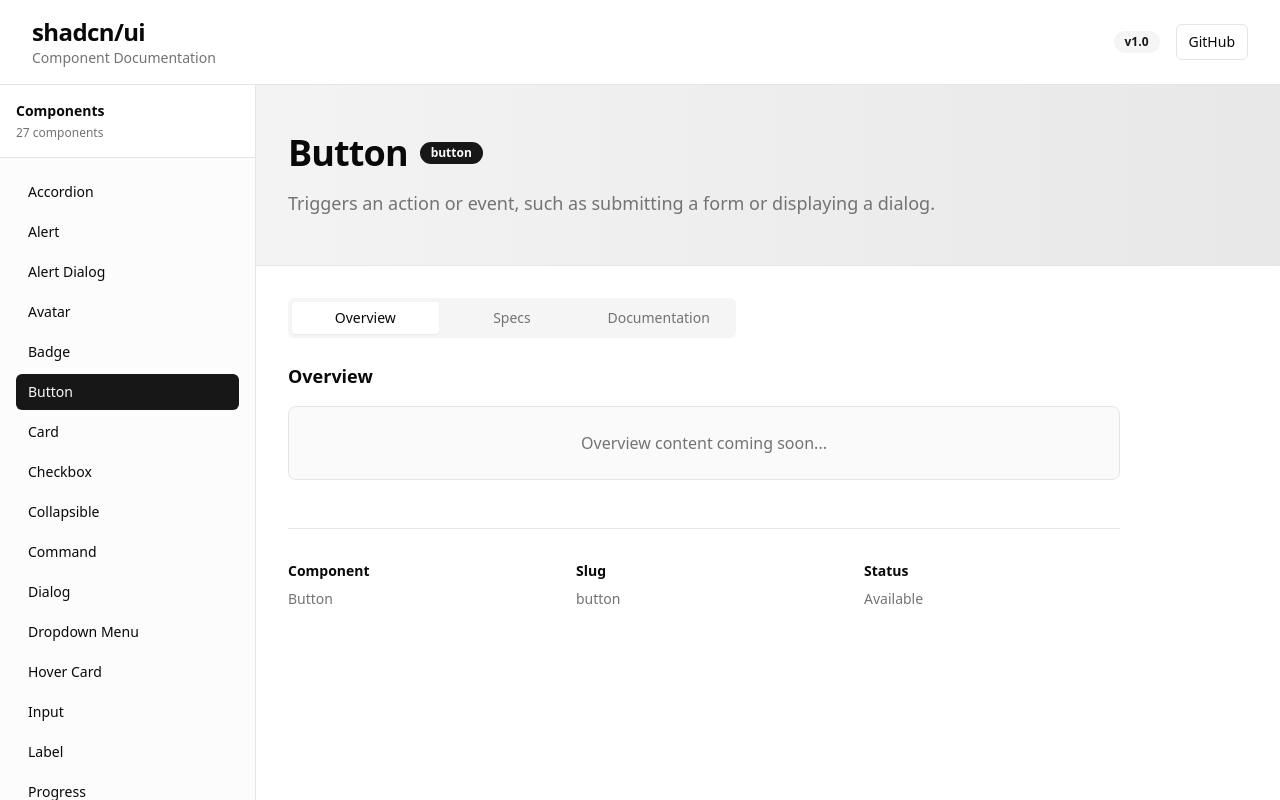
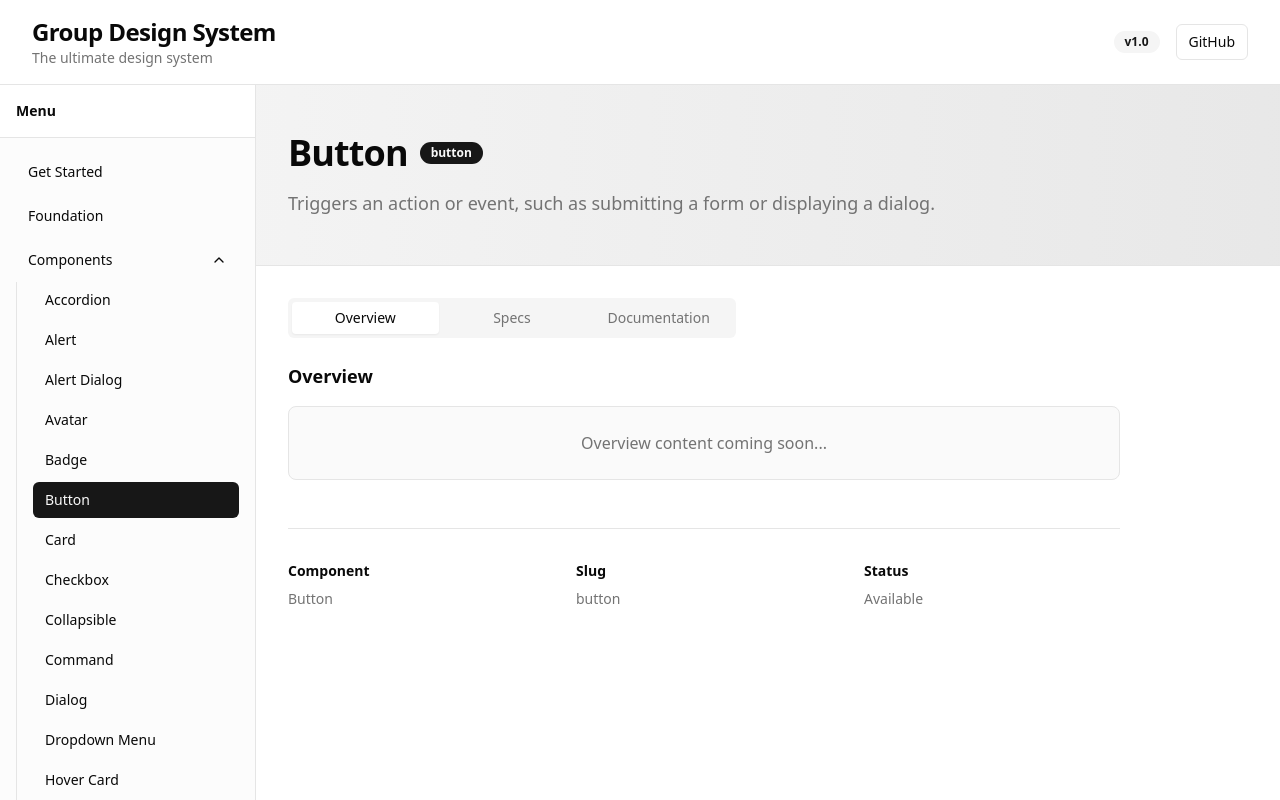
Before and after one commit to khoatran-git/design-system-nextjs, a Next.js app: page / in a window 1280 px wide. Shown: the top 800 px of the page. Built offline with nearby package versions, Linux system fonts and the light colour scheme.

Commit message:
feat: restructure sidebar menu with collapsible components and update branding

```diff
--- a/src/app/page.js
+++ b/src/app/page.js
@@ -4,6 +4,7 @@
 import { Button } from '../components/ui/button'
 import { Badge } from '../components/ui/badge'
 import { Tabs, TabsContent, TabsList, TabsTrigger } from '../components/ui/tabs'
+import { ChevronDown } from 'lucide-react'
 
 const COMPONENTS = [
   { name: 'Accordion', slug: 'accordion' },
@@ -65,8 +66,15 @@
   'tooltip': 'A popup that displays information related to an element when the element receives keyboard focus or the mouse hovers over it.',
 }
 
+const MENU_ITEMS = [
+  { label: 'Get Started', section: 'get-started' },
+  { label: 'Foundation', section: 'foundation' },
+  { label: 'Resources', section: 'resources' },
+]
+
 export default function Home() {
   const [selectedComponent, setSelectedComponent] = useState('button')
+  const [expandedMenu, setExpandedMenu] = useState('components')
 
   const component = COMPONENTS.find(c => c.slug === selectedComponent)
   const description = COMPONENT_DESCRIPTIONS[selectedComponent]
@@ -78,8 +86,8 @@
         <div className="px-4 sm:px-6 lg:px-8 py-4">
           <div className="flex items-center justify-between">
             <div>
-              <h1 className="text-2xl font-bold tracking-tight">shadcn/ui</h1>
-              <p className="text-sm text-muted-foreground">Component Documentation</p>
+              <h1 className="text-2xl font-bold tracking-tight">Group Design System</h1>
+              <p className="text-sm text-muted-foreground">The ultimate design system</p>
             </div>
             <div className="flex items-center gap-4">
               <Badge variant="secondary">v1.0</Badge>
@@ -96,11 +104,40 @@
         {/* Left Sidebar */}
         <aside className="w-64 border-r bg-muted/30 overflow-y-auto">
           <div className="sticky top-0 p-4 border-b bg-background">
-            <h2 className="text-sm font-semibold">Components</h2>
-            <p className="text-xs text-muted-foreground mt-1">27 components</p>
+            <h2 className="text-sm font-semibold">Menu</h2>
           </div>
 
-          <nav className="p-4 space-y-1">
+          <nav className="p-4 space-y-2">
+            {/* Get Started */}
+            <button
+              className="w-full text-left px-3 py-2 rounded-md text-sm transition-colors hover:bg-accent text-foreground"
+            >
+              Get Started
+            </button>
+
+            {/* Foundation */}
+            <button
+              className="w-full text-left px-3 py-2 rounded-md text-sm transition-colors hover:bg-accent text-foreground"
+            >
+              Foundation
+            </button>
+
+            {/* Components (Collapsible) */}
+            <div>
+              <button
+                onClick={() => setExpandedMenu(expandedMenu === 'components' ? null : 'components')}
+                className="w-full text-left px-3 py-2 rounded-md text-sm transition-colors hover:bg-accent text-foreground flex items-center justify-between"
+              >
+                <span>Components</span>
+                <ChevronDown
+                  size={16}
+                  className={`transition-transform ${expandedMenu === 'components' ? 'rotate-180' : ''}`}
+                />
+              </button>
+
+              {/* Components List (Nested) */}
+              {expandedMenu === 'components' && (
+                <div className="pl-4 mt-1 space-y-1 border-l border-border">
                   {COMPONENTS.map((comp) => (
                     <button
                       key={comp.slug}
@@ -114,6 +151,16 @@
                       {comp.name}
                     </button>
                   ))}
+                </div>
+              )}
+            </div>
+
+            {/* Resources */}
+            <button
+              className="w-full text-left px-3 py-2 rounded-md text-sm transition-colors hover:bg-accent text-foreground"
+            >
+              Resources
+            </button>
           </nav>
         </aside>
 
```
Lines whose indentation alone changed are shown as unchanged.
